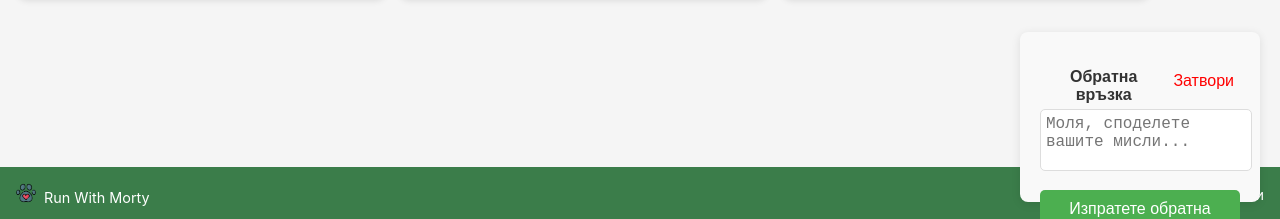
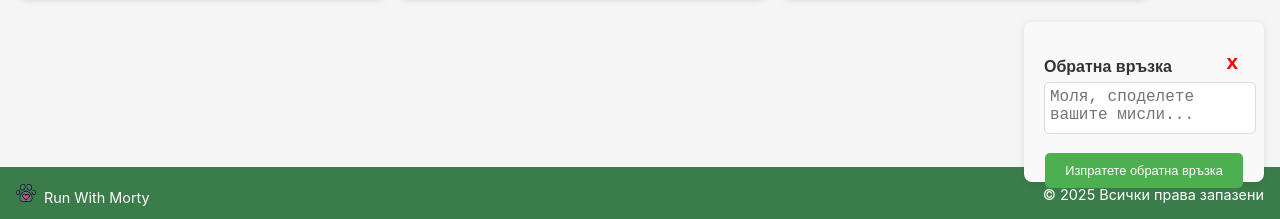
Before and after one commit to NinaNikolova/dog_walkers, a React (Create React App) app: page / in a window 1280 px wide. Shown: the part 578-797 px from the top of the page. Built offline with nearby package versions, Linux system fonts and the light colour scheme.

Commit message:
corrected css

```diff
--- a/src/components/Feedback.css
+++ b/src/components/Feedback.css
@@ -1,14 +1,14 @@
 /* Feedback.css */
 .feedback-container {
     position: fixed;
-    bottom: 20px;      /* Distance from the bottom of the screen */
-    right: 20px;       /* Distance from the right edge of the screen */
+    bottom: 40px;      /* Distance from the bottom of the screen */
+    right: 16px;       /* Distance from the right edge of the screen */
     background-color: #f9f9f9;
     border-radius: 8px;
     box-shadow: 0 2px 10px rgba(0, 0, 0, 0.1);
     padding: 20px;
     max-width: 200px;
-    height: 130px;
+    height: 120px;
     font-family: Arial, sans-serif;
     z-index: 999;      /* Ensures it's always on top */
   }
@@ -18,12 +18,12 @@
     font-weight: bold;
     color: #333;
     text-align: center;
-    margin-bottom: 5px;
+    margin-bottom: 6px;
   }
 
   .feedback-textarea {
     width: 100%;
-    height: 50px;
+    height: 40px;
     padding: 5px;
     border-radius: 5px;
     border: 1px solid #ddd;
@@ -49,7 +49,7 @@
     border-radius: 5px;
     padding: 10px 20px;
     cursor: pointer;
-    font-size: 1rem;
+    font-size: 0.8rem;
     transition: background-color 0.3s ease;
   }
 
@@ -66,9 +66,11 @@
     background: none;
     border: none;
     color: #ff0000;
-    font-size: 16px;
+    font-size: 1.3rem;
     cursor: pointer;
     margin-left: auto;
+    font-weight: bold;
+
   }
   .feedback-header {
     display: flex;
--- a/src/components/Feedback.jsx
+++ b/src/components/Feedback.jsx
@@ -15,7 +15,7 @@ const Feedback = ({ language, onClose }) => {
       <div className="feedback-header">
         <h3 className="feedback-title">{language === 'bg' ? 'Обратна връзка' : 'Feedback'}</h3>
         <button onClick={onClose} className="feedback-close-button">
-          {language === 'bg' ? 'Затвори' : 'Close'}
+          {language === 'bg' ? 'x' : 'x'}
         </button>
       </div>
       {submitted ? (
```
